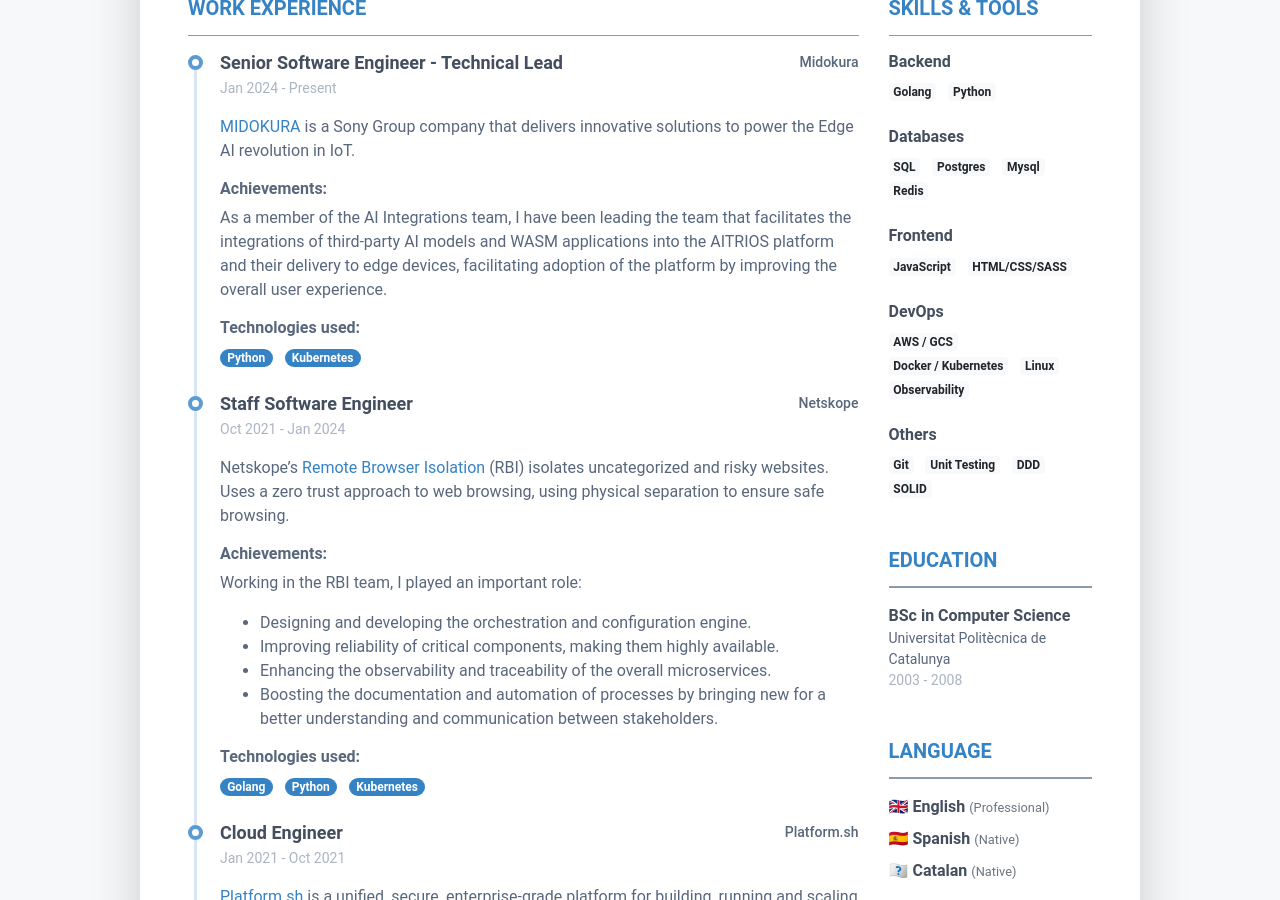
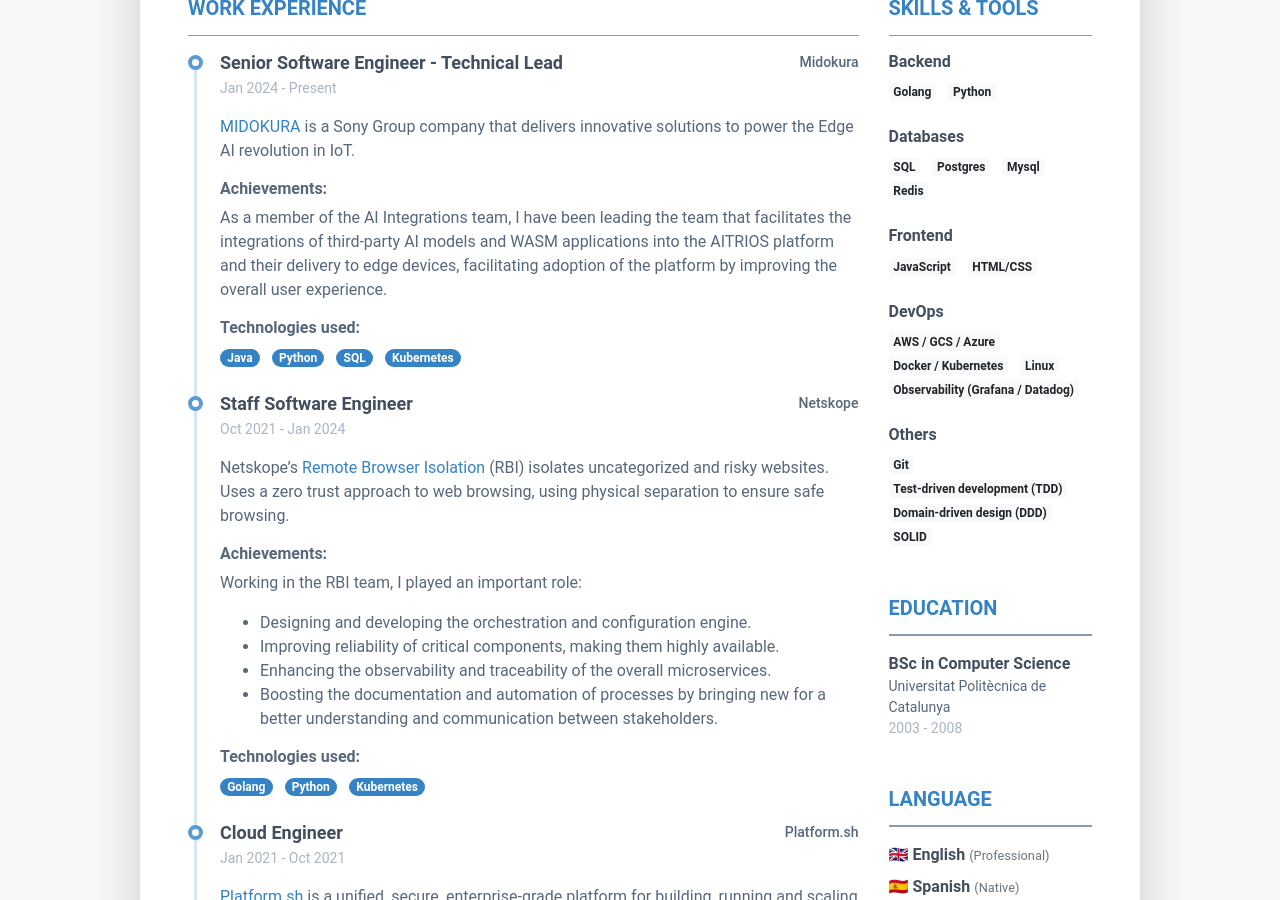
Before and after one commit to robertobarreda/robertobarreda.github.io, a Jekyll site: the page built from index.markdown, in a window 1280 px wide and 900 px high, scrolled down 478 px. Built offline with Jekyll 4.4.1, drawn with Linux system fonts in a browser that asks for light colours.

Commit message:
Update data.yml

```diff
--- a/_data/data.yml
+++ b/_data/data.yml
@@ -54,7 +54,9 @@
         the overall user experience.
       highlights: []
     technologies:
+      - Java
       - Python
+      - SQL
       - Kubernetes
 
   - role: Staff Software Engineer
@@ -223,16 +225,16 @@
   - category: Frontend
     tools:
       - JavaScript
-      - HTML/CSS/SASS
+      - HTML/CSS
   - category: DevOps
     tools:
-      - AWS / GCS
+      - AWS / GCS / Azure
       - Docker / Kubernetes
       - Linux
-      - Observability
+      - Observability (Grafana / Datadog)
   - category: others
     tools:
       - Git
-      - Unit Testing
-      - DDD
+      - Test-driven development (TDD)
+      - Domain-driven design (DDD)
       - SOLID
```
